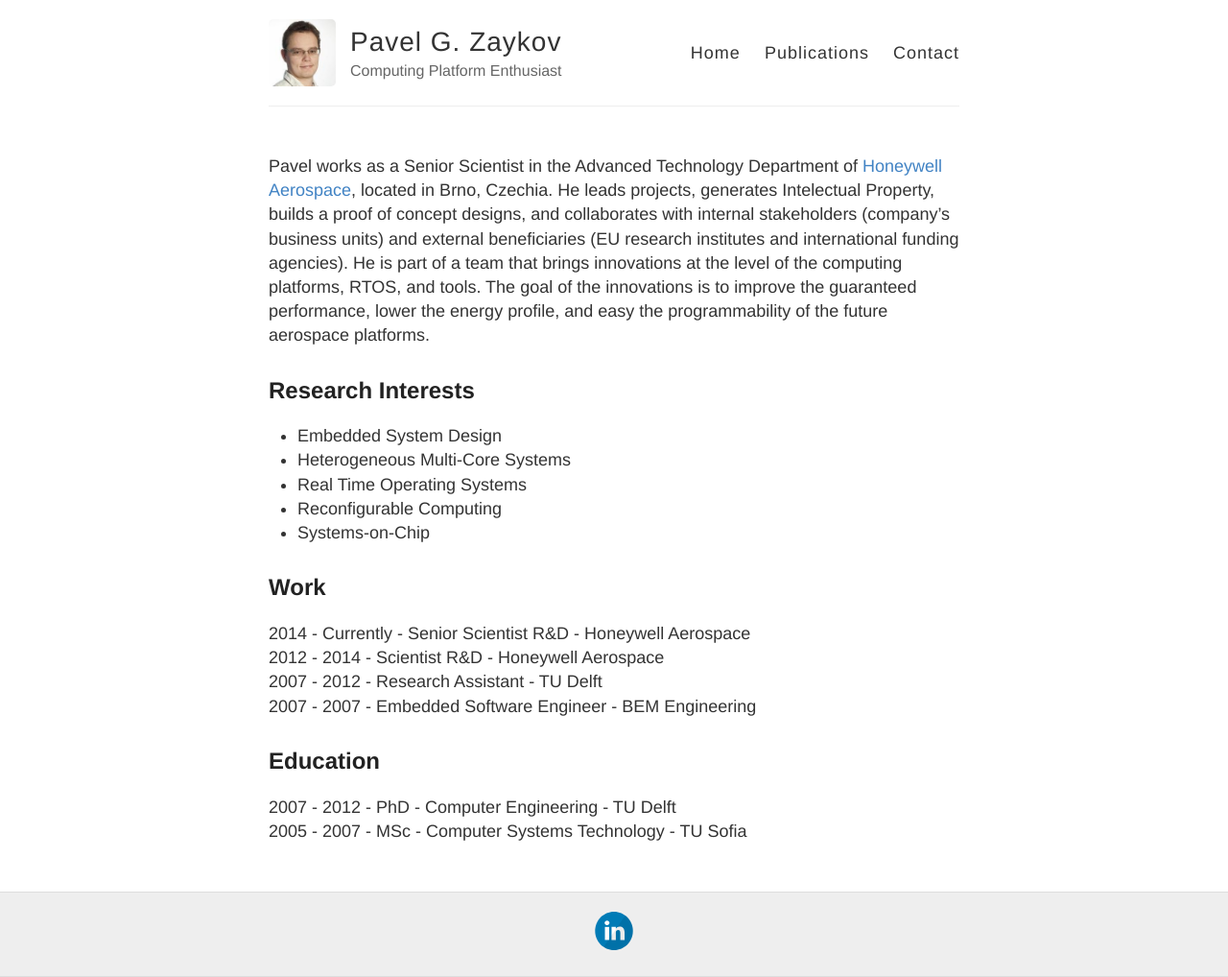
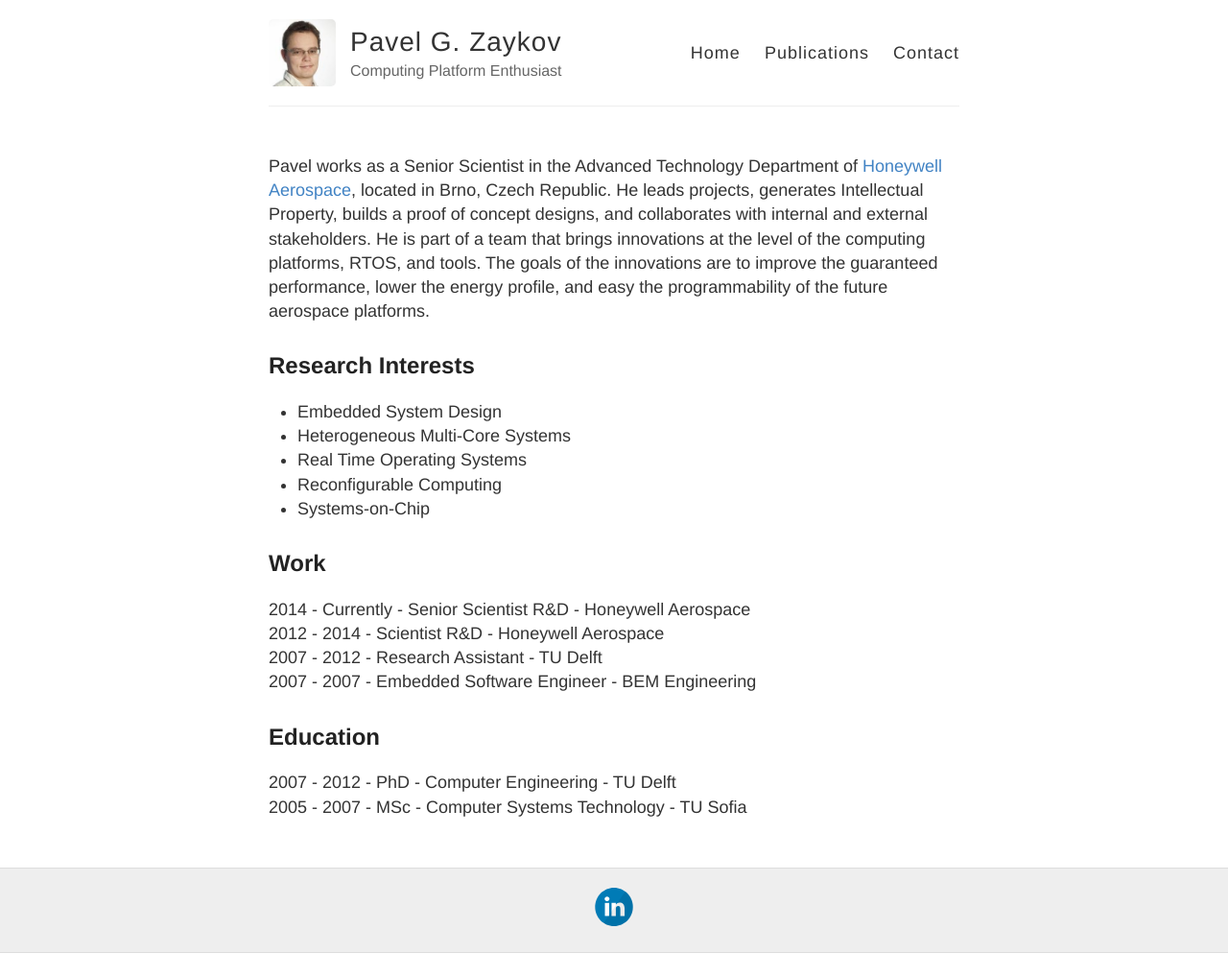
Before and after one commit to zaykov/web-page, a Jekyll site: the page built from index.md, in a window 1280 px wide. Shown: the whole page at 96% size. Built offline with Jekyll 4.4.1, drawn with Linux system fonts in a browser that asks for light colours; comment, search, counter and statistics services are not loaded; after the commit the page ends 993 px from its top, so only the background shows below that.

Commit message:
Simplified my description

```diff
--- a/index.md
+++ b/index.md
@@ -2,7 +2,7 @@
 layout: page
 ---
 
-Pavel works as a Senior Scientist in the Advanced Technology Department of <a href="http://aerospace.honeywell.com/" target="_blank">Honeywell Aerospace</a>, located in Brno, Czechia. He leads projects, generates Intelectual Property, builds a proof of concept designs, and collaborates with internal stakeholders (company's business units) and external beneficiaries (EU research institutes and international funding agencies). He is part of a team that brings innovations at the level of the computing platforms, RTOS, and tools. The goal of the innovations is to improve the guaranteed performance, lower the energy profile, and easy the programmability of the future aerospace platforms.
+Pavel works as a Senior Scientist in the Advanced Technology Department of <a href="http://aerospace.honeywell.com/" target="_blank">Honeywell Aerospace</a>, located in Brno, Czech Republic. He leads projects, generates Intellectual Property, builds a proof of concept designs, and collaborates with internal and external stakeholders. He is part of a team that brings innovations at the level of the computing platforms, RTOS, and tools. The goals of the innovations are to improve the guaranteed performance, lower the energy profile, and easy the programmability of the future aerospace platforms.
 
 ## Research Interests
 * Embedded System Design
```
